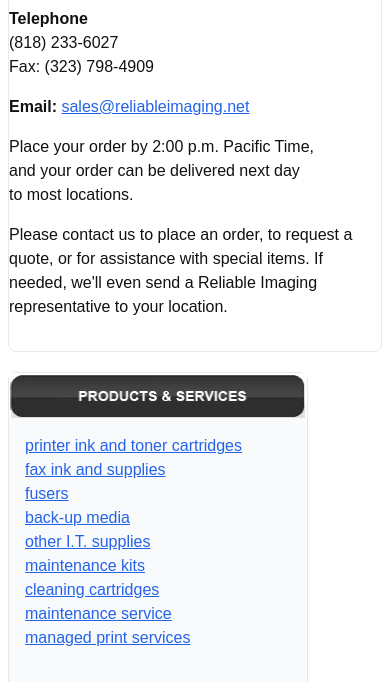
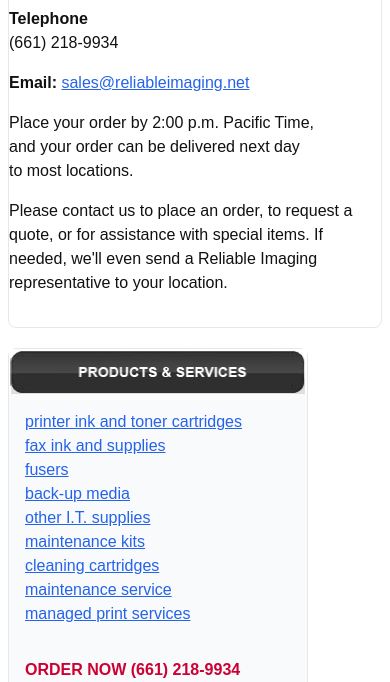
Before and after one commit to umeworks/Reliable-Imaging, an Eleventy site: page src/contactus.njk in a window 390 px wide. Shown: the part 418-1100 px from the top of the page. Built offline with nearby package versions, Linux system fonts and the light colour scheme; Eleventy itself is replaced by a stand-in of ours; files that its build step writes are made by us from their sources.

Commit message:
scrub mobile and remove fax

```diff
--- a/src/contactus.njk
+++ b/src/contactus.njk
@@ -16,8 +16,7 @@ permalink: "/contactus.html"
         Dubuque, IA 52001</p>
       <p><a href="https://goo.gl/maps/a2fz6HEFohB2" target="_blank">Get directions.</a> </p> -->
       <p><strong>Telephone<br />
-         </strong>(818) 233-6027 <br />
-        Fax: (323) 798-4909<br />
+         </strong>(661) 218-9934
         </p>
       <p><strong>Email:</strong> <a href="mailto:sales@reliableimaging.net">sales@reliableimaging.net</a></p>
       <!--<p><strong>Address:</strong> 1541 N. Formosa Ave., #15, Los Angeles, CA 90046</p>-->
```
Also changed, not shown: 1 other file.
